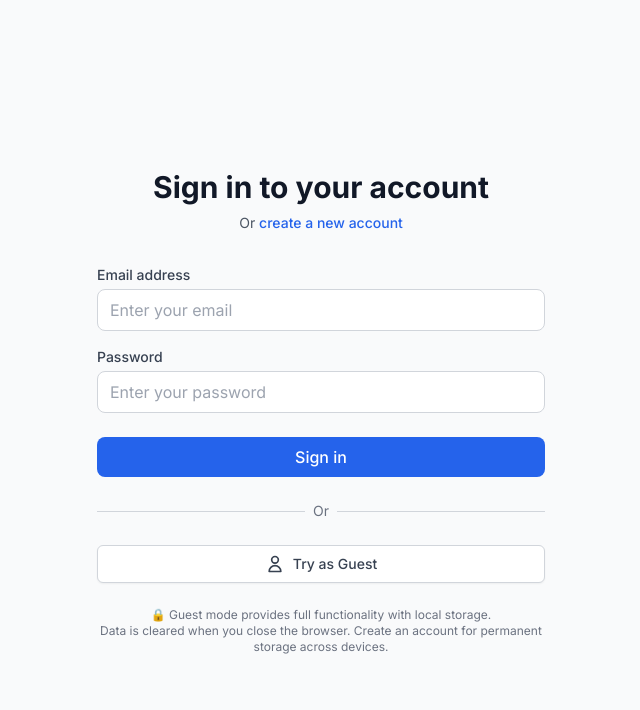
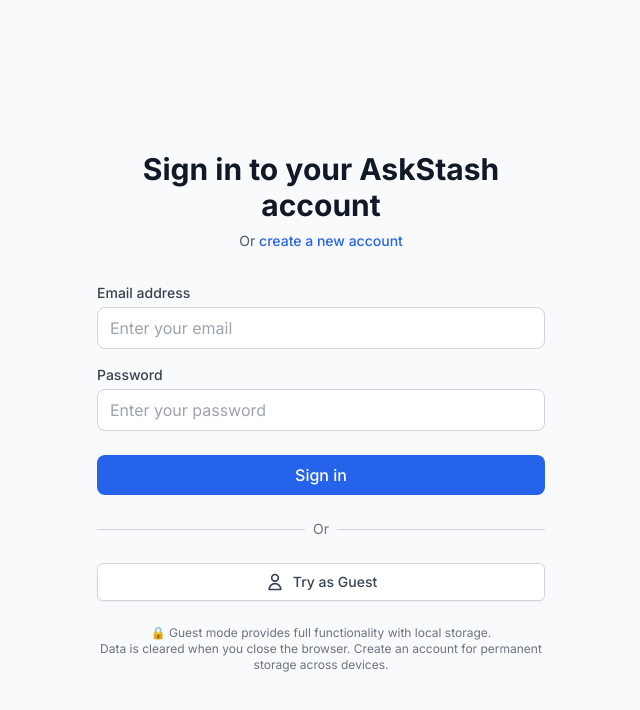
Before and after one commit to VaibhavMurarka/AskStash, a React (Create React App) app: page /login in a window 1280 px wide. Shown: the top 710 px of the page, without its empty margins (319-959 px from the left). Built offline with nearby package versions, Linux system fonts and the light colour scheme.

Commit message:
initialised2

```diff
--- a/src/pages/LoginPage.tsx
+++ b/src/pages/LoginPage.tsx
@@ -36,7 +36,7 @@
       <div className="max-w-md w-full space-y-8">
         <div>
           <h2 className="mt-6 text-center text-3xl font-extrabold text-gray-900">
-            Sign in to your account
+            Sign in to your AskStash account
           </h2>
           <p className="mt-2 text-center text-sm text-gray-600">
             Or{' '}
--- a/src/pages/RegisterPage.tsx
+++ b/src/pages/RegisterPage.tsx
@@ -32,7 +32,7 @@
       <div className="max-w-md w-full space-y-8">
         <div>
           <h2 className="mt-6 text-center text-3xl font-extrabold text-gray-900">
-            Create your account
+            Create your AskStash account
           </h2>
           <p className="mt-2 text-center text-sm text-gray-600">
             Or{' '}
```
